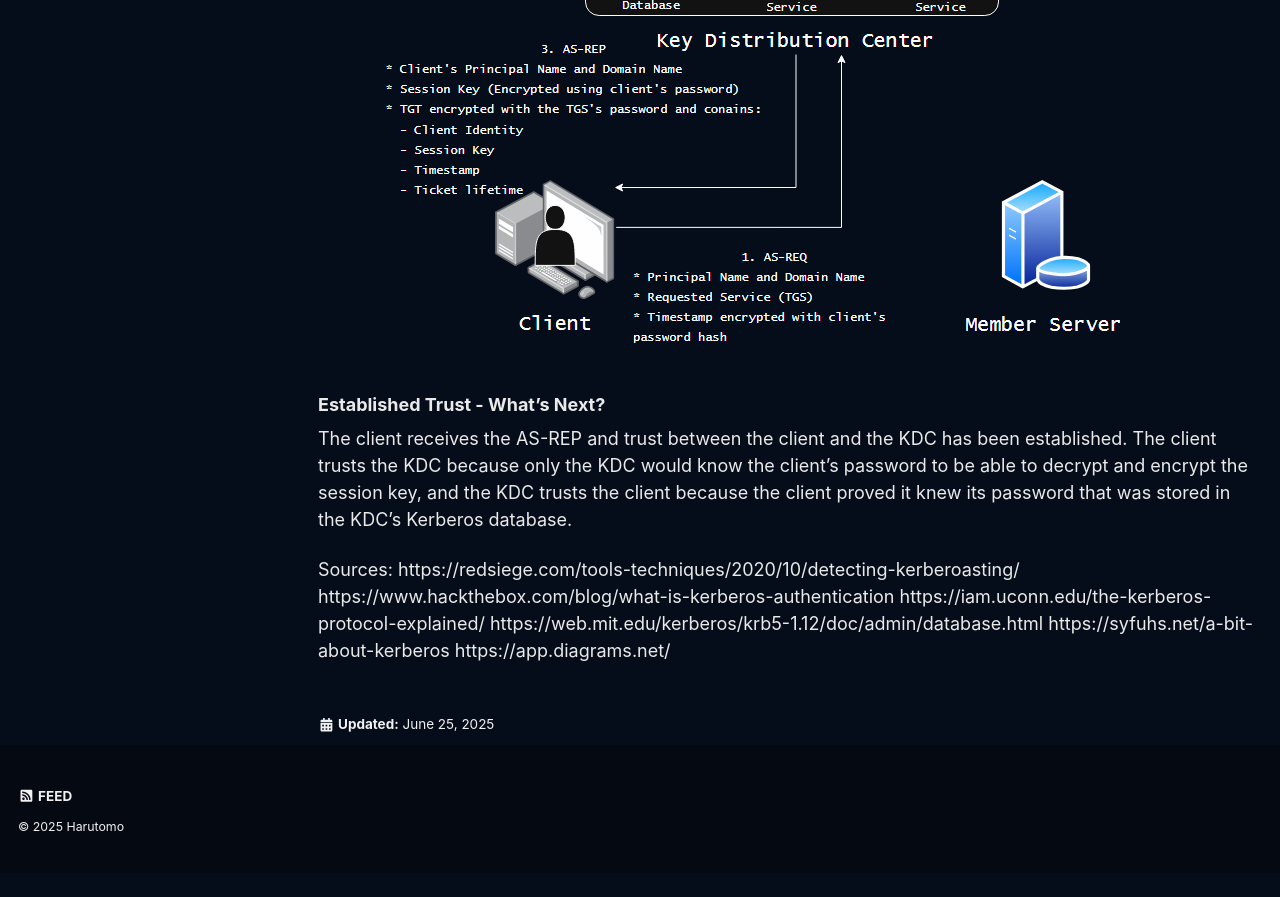
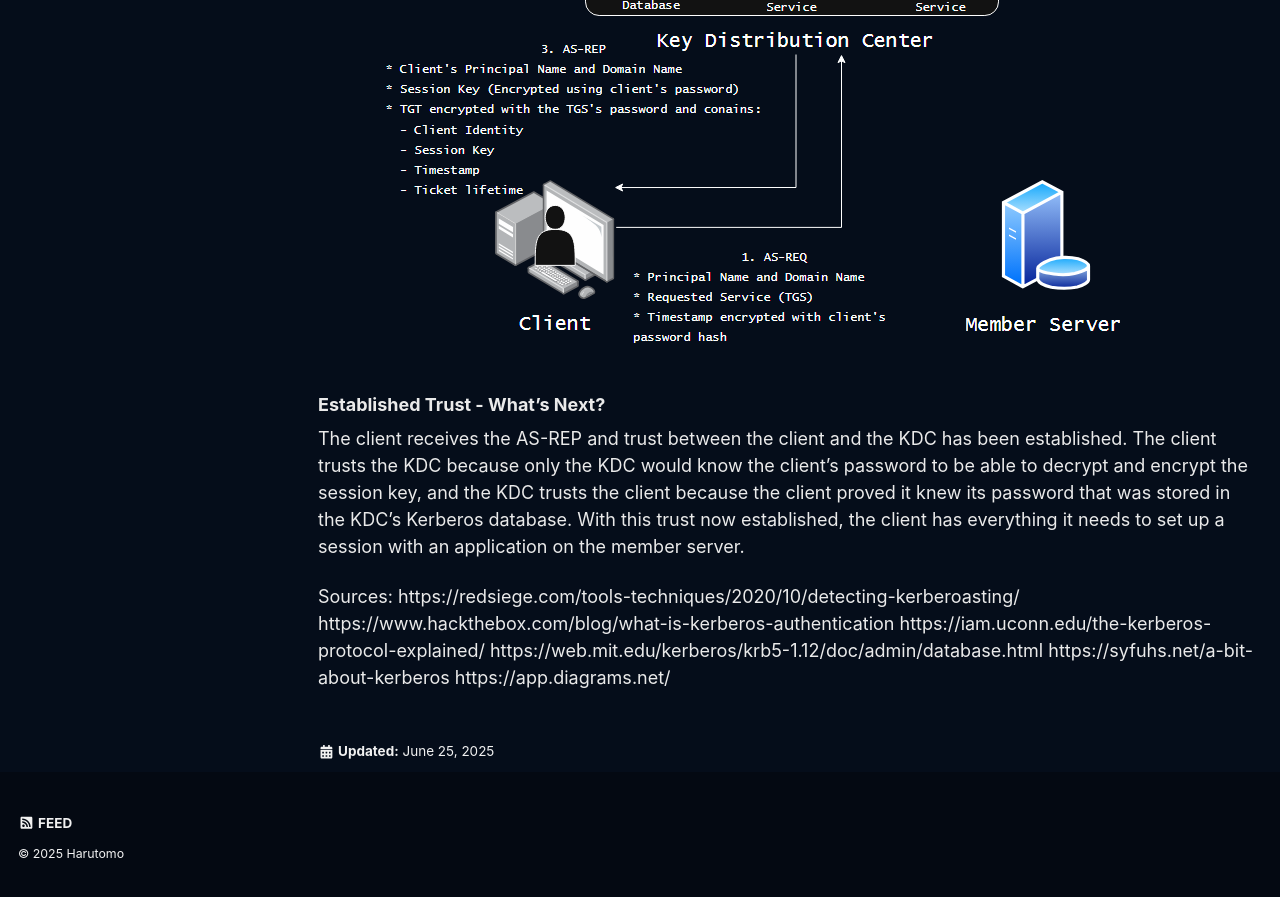
Before and after one commit to harutomo-jp/harutomo-jp.github.io, a Jekyll site: the page built from _posts/2025-06-23-Kerberoasting.md, in a window 1280 px wide and 900 px high, scrolled down 2999 px. Shown: the top 897 px of the window. Built offline with Jekyll 4.4.1, drawn with Linux system fonts in a browser that asks for light colours; cached includes are drawn as plain includes; before the commit the page ends 3872 px from its top, so only the background shows below that.

Commit message:
Fri, Jun 27, 2025, 2:29 PM -04:00

```diff
--- a/_posts/2025-06-23-Kerberoasting.md
+++ b/_posts/2025-06-23-Kerberoasting.md
@@ -54,7 +54,7 @@
 
 ### Established Trust - What's Next?
 
-The client receives the AS-REP and trust between the client and the KDC has been established.  The client trusts the KDC because only the KDC would know the client's password to be able to decrypt and encrypt the session key, and the KDC trusts the client because the client proved it knew its password that was stored in the KDC's Kerberos database.
+The client receives the AS-REP and trust between the client and the KDC has been established.  The client trusts the KDC because only the KDC would know the client's password to be able to decrypt and encrypt the session key, and the KDC trusts the client because the client proved it knew its password that was stored in the KDC's Kerberos database.  With this trust now established, the client has everything it needs to set up a session with an application on the member server.
 
 
 
```
